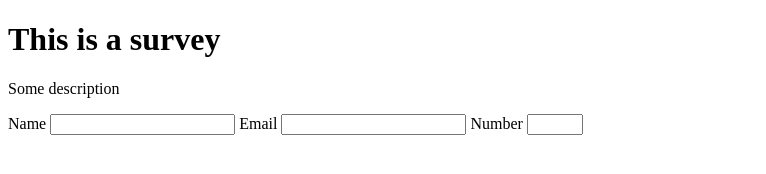
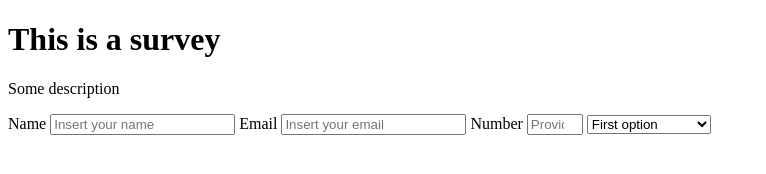
Before and after one commit to BucurEva87/survey-form, a plain HTML site: page index.html in a window 1280 px wide. Shown: the whole page, without its empty margins (0-766 px from the left). Drawn offline with Linux system fonts and the light colour scheme.

Commit message:
11 and 12

```diff
--- a/index.html
+++ b/index.html
@@ -14,12 +14,15 @@
             <label for="name" id="name-label">
                 Name
             </label>
-            <input type="text" name="name" id="name" required>
+            <input type="text" name="name" id="name" required placeholder="Insert your name">
             <label for="email" id="email-label">Email</label>
-            <input type="email" id="email" name="email" required>
+            <input type="email" id="email" name="email" required placeholder="Insert your email">
             <label for="number" id="number-label">Number</label>
-            <input type="number" name="" id="number" min="5" max="10">
-
+            <input type="number" name="" id="number" min="5" max="10" placeholder="Provide a number">
+            <select name="" id="dropdown">
+                <option value="something" selected>First option</option>
+                <option value="another thing">Second selection</option>
+            </select>
 
         </form>
 
```
